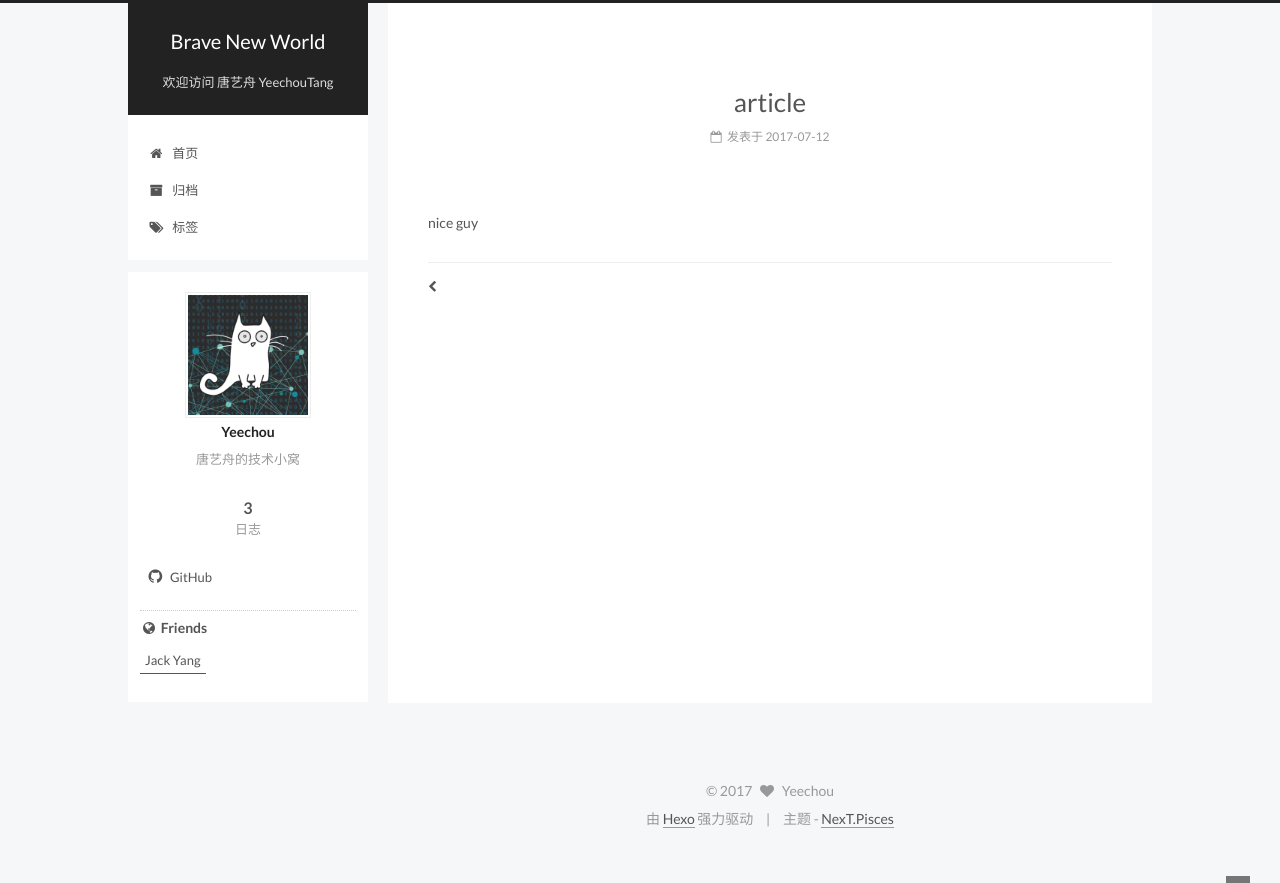
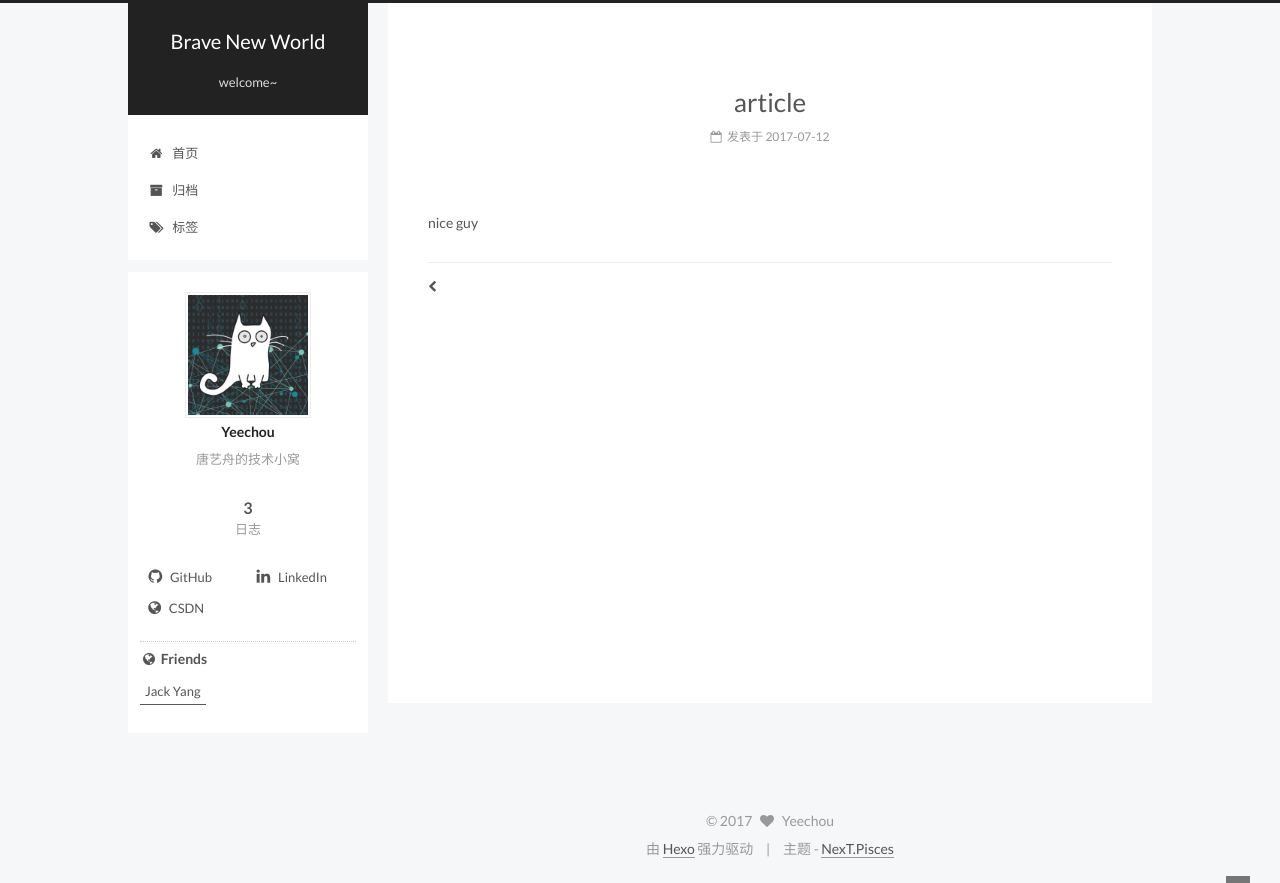
Before and after one commit to YeechouTang/YeechouTang.github.io, a plain HTML site: page 2017/07/12/article/index.html in a window 1280 px wide. Before the commit the page ends 853 px from the top, so only its background shows below. Drawn offline with Linux system fonts and the light colour scheme.

Commit message:
Site updated: 2017-07-12 17:49:31

```diff
--- a/2017/07/12/article/index.html
+++ b/2017/07/12/article/index.html
@@ -186,7 +186,7 @@
       </a>
     </div>
 
-        <p class="site-subtitle">欢迎访问 唐艺舟 YeechouTang</p>
+        <p class="site-subtitle">welcome~</p>
 
   </div>
 
@@ -463,6 +463,24 @@
                 </a>
               </span>
 
+              <span class="links-of-author-item">
+                <a href="https://www.linkedin.com/in/%E8%89%BA%E8%88%9F-%E5%94%90-57a347109/" target="_blank" title="LinkedIn">
+
+                    <i class="fa fa-fw fa-linkedin"></i>
+
+                  LinkedIn
+                </a>
+              </span>
+
+              <span class="links-of-author-item">
+                <a href="http://blog.csdn.net/satsuma_samurai" target="_blank" title="CSDN">
+
+                    <i class="fa fa-fw fa-globe"></i>
+
+                  CSDN
+                </a>
+              </span>
+
 
         </div>
 
--- a/css/main.css
+++ b/css/main.css
@@ -1679,7 +1679,7 @@ pre .javascript .function {
   width: 4px;
   height: 4px;
   border-radius: 50%;
-  background: #6678ba;
+  background: #1cffff;
 }
 .links-of-blogroll {
   font-size: 13px;
```
Also changed, not shown: 2017/07/12/hello-world/index.html (+19 -1 lines), 2017/07/12/新世界/index.html (+19 -1 lines), archives/2017/07/index.html (+19 -1 lines), archives/2017/index.html (+19 -1 lines), archives/index.html (+19 -1 lines), index.html (+19 -1 lines), tags/index.html (+19 -1 lines).
